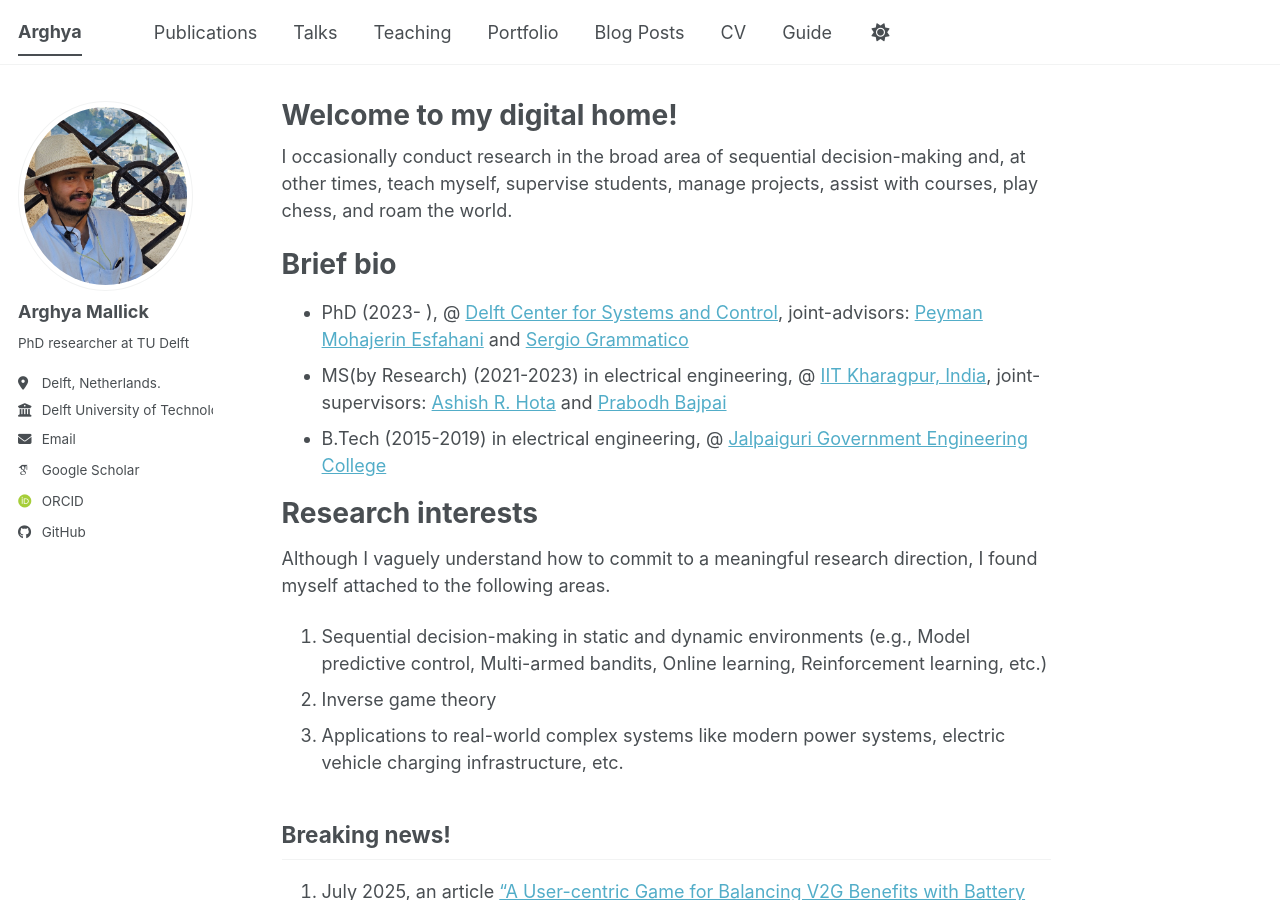
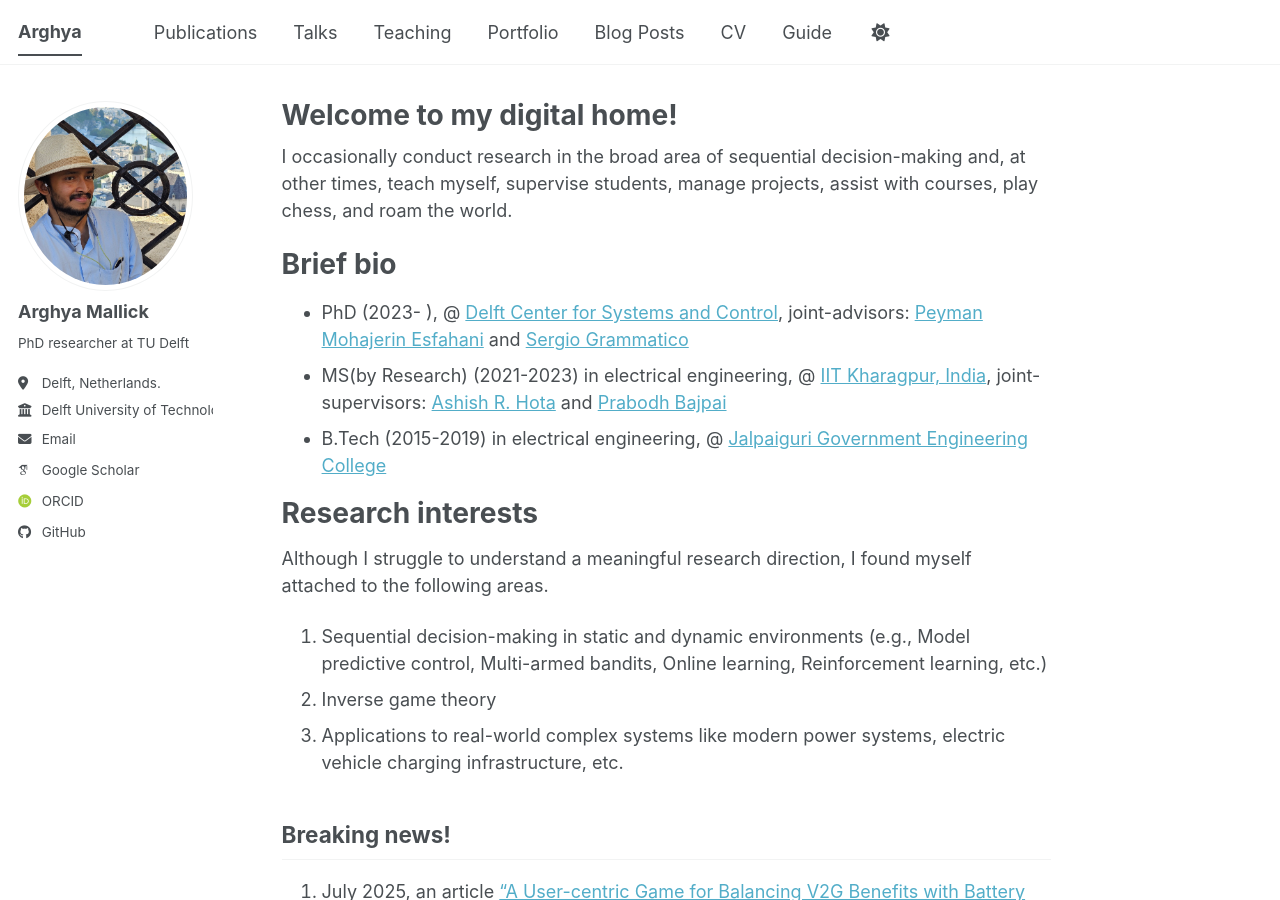
Before and after one commit to amallick-tudelft/amallick-tudelft.github.io, a Jekyll site: the page built from _pages/about.md, in a window 1280 px wide and 900 px high. Built offline with Jekyll 4.4.1, drawn with Linux system fonts in a browser that asks for light colours; some web fonts are replaced; a script bundle is joined from its source files by our own code; library files that are not in the unit come from our copies.

Commit message:
Update about.md

```diff
--- a/_pages/about.md
+++ b/_pages/about.md
@@ -17,7 +17,7 @@ Brief bio
 
 Research interests
 ======
-Although I vaguely understand how to commit to a meaningful research direction, I found myself attached to the following areas.
+Although I struggle to understand a meaningful research direction, I found myself attached to the following areas.
 1. Sequential decision-making in static and dynamic environments (e.g., Model predictive control, Multi-armed bandits, Online learning, Reinforcement learning, etc.)
 2. Inverse game theory
 3. Applications to real-world complex systems like modern power systems, electric vehicle charging infrastructure, etc.
```
